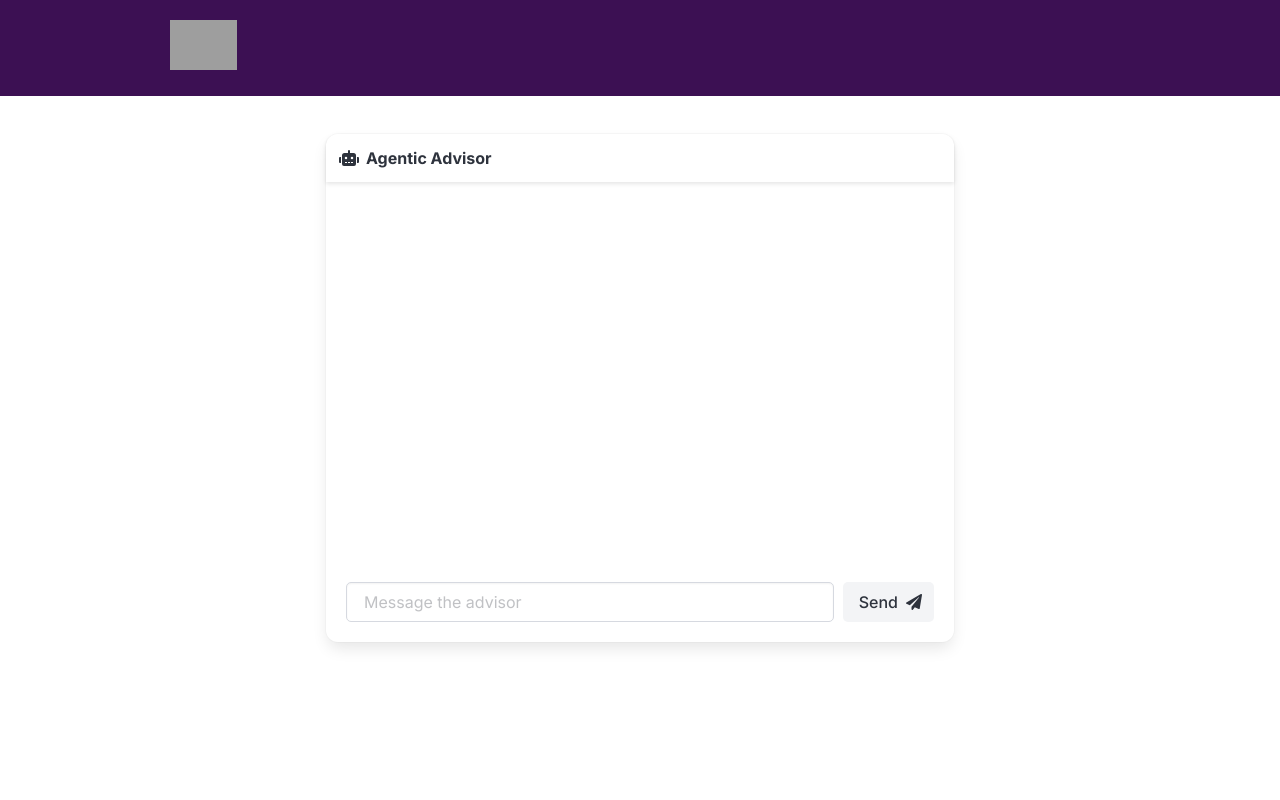
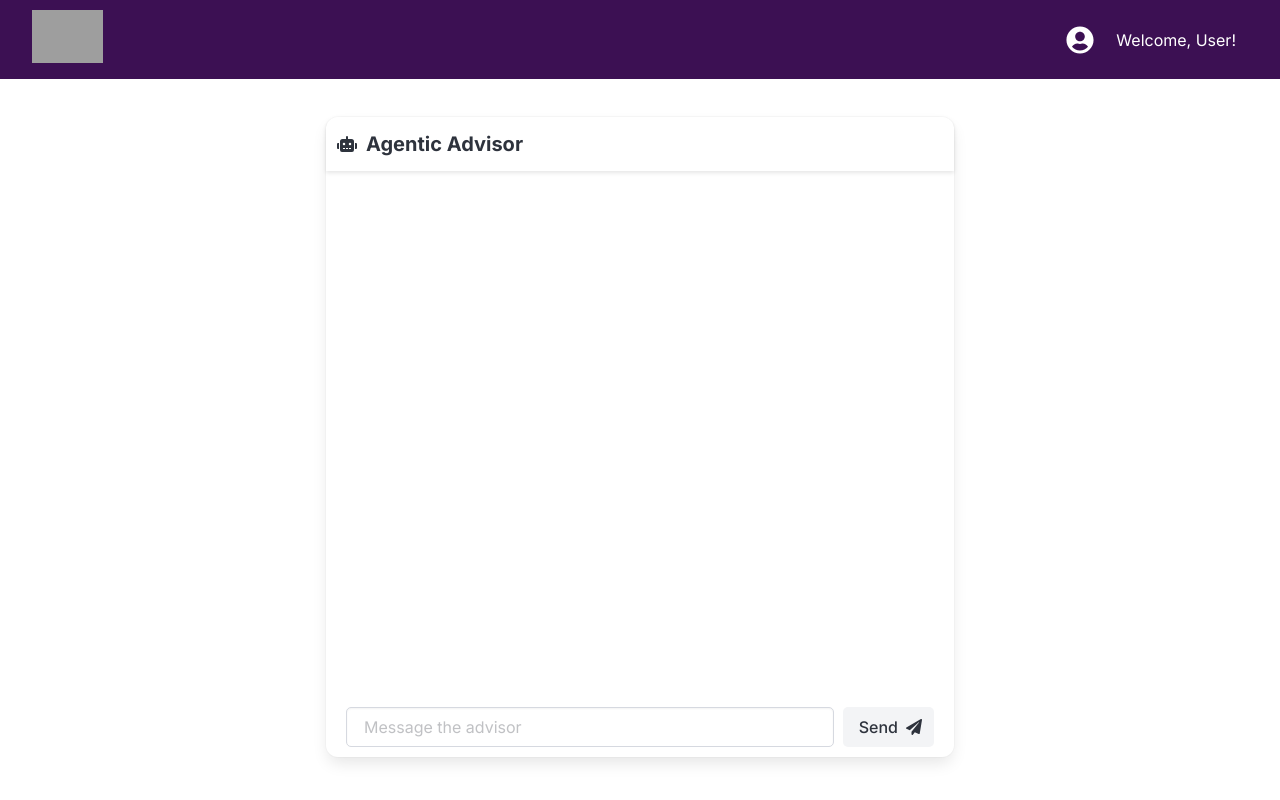
Before and after one commit to kyryl-lebedin/durhack-2024, a Django app: page / in a window 1280 px wide. Run offline with Django 5.2, Linux system fonts and the light colour scheme; grey boxes are pictures that could not be loaded.

Commit message:
Updated frontend

```diff
--- a/atom_bank/chatbot/templates/chatbot/base.html
+++ b/atom_bank/chatbot/templates/chatbot/base.html
@@ -9,15 +9,44 @@
     <link rel="stylesheet" href="https://cdn.jsdelivr.net/npm/bulma@1.0.2/css/bulma.min.css">
     <!-- Optional custom CSS -->
     <link rel="stylesheet" href="{% static 'css/custom.css' %}">
+    <link href="https://fonts.googleapis.com/css2?family=Inter:wght@400;500;700&display=swap" rel="stylesheet">
 
-    <link href="https://fonts.googleapis.com/css2?family=Inter:wght@400;500;700&display=swap" rel="stylesheet">
+    <style>
+        @media (min-width: 769px) {
+            .navbar-logo img {
+                height: 80px; /* Increased logo height */
+            }
+        }
+        /* Simple media query for smaller screens */
+        @media (max-width: 768px) {
+            .navbar-brand, .navbar-end {
+                margin-left: 1rem !important;
+                margin-right: 1rem !important;
+            }
+            .navbar-item i {
+                font-size: 1.8rem !important; /* Smaller icon for mobile */
+            }
+            .navbar-item span {
+                font-size: 0.9rem !important; /* Adjust font size for smaller screens */
+            }
+        }
+    </style>
 </head>
 <body>
     <!-- Navbar -->
-    <nav class="navbar is-transparent" role="navigation" aria-label="main navigation" style="padding: 20px 0; background-color: #3c1053; box-shadow: none;">
-        <div class="navbar-brand" style="display: flex; align-items: center;">
-            <a href="#" style="margin-left: 100px; padding: 0;">
-                <img src="https://www.atombank.co.uk/_astro/atom-logo.CV42YAKh.svg" alt="Atom Bank" style="height: 50px; width: auto; padding-left: 70px">
+    <nav class="navbar is-transparent" role="navigation" aria-label="main navigation" style="padding: 10px 0; background-color: #3c1053;">
+        <div class="navbar-brand" style="display: flex; align-items: center; margin-left: 2rem;">
+            <!-- Atom Logo -->
+            <a href="#" style="padding: 0;">
+                <img src="https://www.atombank.co.uk/_astro/atom-logo.CV42YAKh.svg" alt="Atom Bank" style="height: 53px; width: auto;">
+            </a>
+        </div>
+
+        <!-- Right-aligned User Welcome Section -->
+        <div class="navbar-end" style="display: flex; align-items: center; margin-right: 2rem;">
+            <a class="navbar-item" href="#" style="color: white;">
+                <i class="fas fa-user-circle" style="font-size: 2rem; color: white;"></i>
+                <span class="ml-2">Welcome, User!</span>
             </a>
         </div>
     </nav>
--- a/atom_bank/chatbot/templates/chatbot/chat.html
+++ b/atom_bank/chatbot/templates/chatbot/chat.html
@@ -1,28 +1,29 @@
 {% extends 'chatbot/base.html' %}
 
 {% block content %}
-<div class="columns is-centered is-vcentered" style="padding-top: 3vw">
+<div class="columns is-centered is-vcentered" style="padding-top: 3vw;">
     <div class="column is-full-mobile is-three-quarters-tablet is-half-desktop">
-        <div class="card">
+        <div class="card" style="display: flex; flex-direction: column; height: 80vh;">
             <header class="card-header">
-                <p class="card-header-title" style="padding-right: 5px">
+                <p class="card-header-title" style="padding-right: 5px; font-size: 20px">
                     <span class="icon" style="padding-right: 10px; padding-bottom: 1px">
-                        <i class="fas fa-robot"></i>
+                        <i class="fas fa-robot" style="padding-right: 5px"></i>
                     </span>
                     Agentic Advisor
                 </p>
             </header>
-            <div class="card-content" id="chat-box" style="height: 400px; overflow-y: auto;">
+            <div class="card-content" id="chat-box" style="flex: 1; overflow-y: auto; padding-bottom: 15px;">
                 <!-- Chat messages will appear here -->
             </div>
-            <footer class="card-footer" style="border: none;">
-                <form id="chat-form" class="field has-addons" style="width: 100%; padding-left: 20px; padding-right: 20px; padding-bottom: 20px;">
+
+            <footer class="card-footer" style="border: none; padding: 10px 20px;">
+                <form id="chat-form" class="field has-addons" style="width: 100%;">
                     {% csrf_token %}
                     <div class="control is-expanded">
-                        <input type="text" id="message-input" name="message" class="input is-rounded" placeholder="Message the advisor" autocomplete="off" style="border-radius: 5px; width: 98%">
+                        <input type="text" id="message-input" name="message" class="input is-rounded" placeholder="Message the advisor" autocomplete="off" style="border-radius: 5px; width: 98%;">
                     </div>
                     <div class="control">
-                        <button type="submit" class="button is-light" style="border-radius: 5px">
+                        <button type="submit" id="send-button" class="button is-light" style="border-radius: 5px;">
                             <span>Send</span>
                             <span class="icon is-small">
                                 <i class="fas fa-paper-plane"></i>
@@ -38,9 +39,44 @@
 <!-- Include Font Awesome for icons (optional) -->
 <script defer src="https://use.fontawesome.com/releases/v5.15.4/js/all.js"></script>
 
+<!-- CSS for Message Alignment and Button Spinner -->
+<style>
+    /* User message (right-aligned) */
+    .user-message {
+        text-align: right;
+        display: flex;
+        justify-content: flex-end;
+    }
+
+    /* Bot message (left-aligned) */
+    .bot-message {
+        text-align: left;
+        display: flex;
+        justify-content: flex-start;
+    }
+
+    /* Common message styling */
+    .message.is-inline-block {
+        max-width: 70%;
+        border-radius: 15px;
+    }
+
+    .bot-message .message-body {
+        background-color: #f5f5f5; /* Light color for bot messages */
+    }
+
+    /* Spinner for Send button */
+    .button.is-loading:after {
+        border: 2px solid transparent;
+        border-top-color: white;
+        border-right-color: white;
+    }
+</style>
+
 <script>
     const chatForm = document.getElementById('chat-form');
     const chatBox = document.getElementById('chat-box');
+    const sendButton = document.getElementById('send-button');
     const csrfToken = '{{ csrf_token }}';
 
     chatForm.addEventListener('submit', function(e) {
@@ -49,9 +85,9 @@
         const message = messageInput.value.trim();
 
         if (message) {
-            // Display user's message
+            // Display user's message on the right
             const userMessage = document.createElement('div');
-            userMessage.className = 'has-text-right mb-2';
+            userMessage.className = 'user-message mb-2';
             userMessage.innerHTML = `
                 <div class="message is-light is-inline-block">
                     <div class="message-body">
@@ -61,8 +97,10 @@
             `;
             chatBox.appendChild(userMessage);
 
-            // Clear input
+            // Clear input and show loading spinner on the button
             messageInput.value = '';
+            sendButton.classList.add('is-loading'); // Adds Bulma loading spinner class
+            sendButton.disabled = true; // Disables the button
 
             // Send message to server
             fetch("{% url 'chatbot:chat' %}", {
@@ -75,9 +113,13 @@
             })
             .then(response => response.json())
             .then(data => {
-                // Display bot's response
+                // Hide loading spinner on the button
+                sendButton.classList.remove('is-loading');
+                sendButton.disabled = false;
+
+                // Display bot's response on the left
                 const botMessage = document.createElement('div');
-                botMessage.className = 'has-text-left mb-2';
+                botMessage.className = 'bot-message mb-2';
                 botMessage.innerHTML = `
                     <div class="message is-light is-inline-block">
                         <div class="message-body">
@@ -90,7 +132,11 @@
                 // Scroll to bottom
                 chatBox.scrollTop = chatBox.scrollHeight;
             })
-            .catch(error => console.error('Error:', error));
+            .catch(error => {
+                console.error('Error:', error);
+                sendButton.classList.remove('is-loading');
+                sendButton.disabled = false;
+            });
         }
     });
 </script>
--- a/atom_bank/static/css/custom.css
+++ b/atom_bank/static/css/custom.css
@@ -0,0 +1,3 @@
+body {
+    font-family: 'Inter', sans-serif;
+}
```
